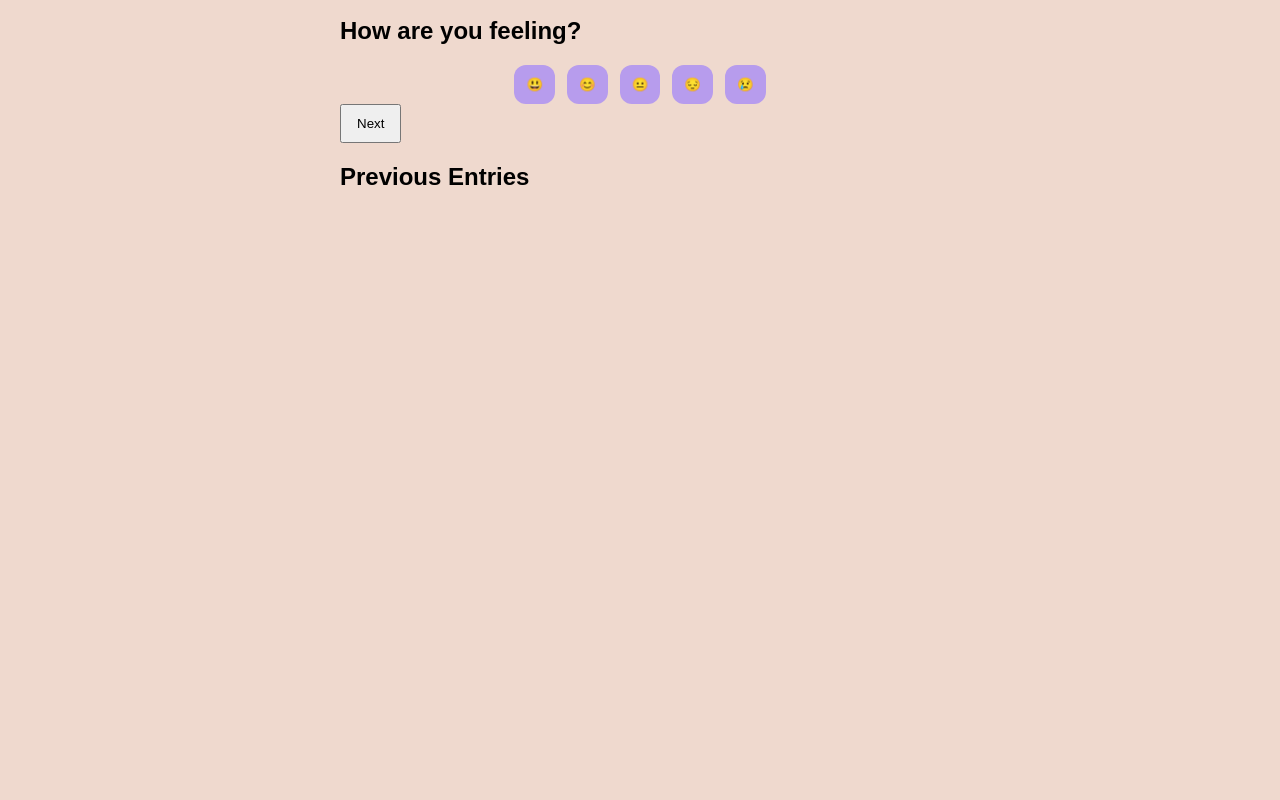
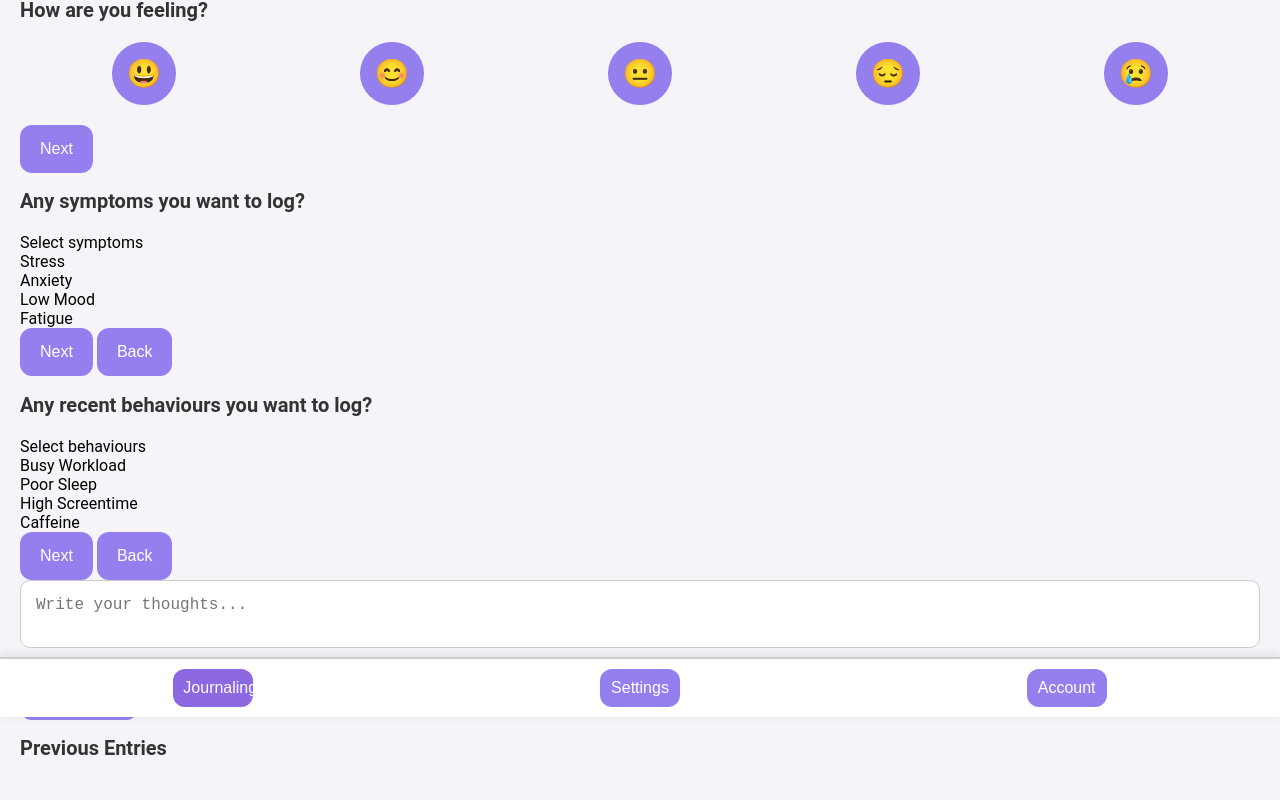
Before and after one commit to emilyerskine/DearyMe, a plain HTML site: page index.html in a window 1280 px wide. Shown: the part 83-883 px from the top of the page. Before the commit the page ends 800 px from the top, so only its background shows below. Drawn offline with Linux system fonts and the light colour scheme.

Commit message:
finally correct nav but still ugly

```diff
--- a/app.js
+++ b/app.js
@@ -19,6 +19,15 @@ const behaviours = ["Busy Workload", "Poor Sleep", "High Screentime", "Caffeine"
 const behaviourSelected = [];
 const behDisplay = document.querySelector("#behavioursMulti .multi-display");
 const behOptions = document.querySelector("#behavioursMulti .multi-options");
+// Section selectors
+const journalingSection = document.getElementById("journalingSection");
+const settingsSection = document.getElementById("settingsSection");
+const accountSection = document.getElementById("accountSection");
+// Nav buttons
+const journalingNav = document.getElementById("journalingNav");
+const settingsNav = document.getElementById("settingsNav");
+const accountNav = document.getElementById("accountNav");
+
 
 // make step by step
 let currentStep = 1;
@@ -167,3 +176,41 @@ document.getElementById("next3").addEventListener("click", () => {
     alert("Please select atleast one behaviour")
   }
 });
+
+// Show a specific section
+function showSection(section) {
+  // Hide all sections
+  journalingSection.classList.remove("active");
+  settingsSection.classList.remove("active");
+  accountSection.classList.remove("active");
+
+  // Show the selected section
+  section.classList.add("active");
+}
+
+// Nav button event listeners
+journalingNav.addEventListener("click", () => {
+  showSection(journalingSection);
+  highlightActiveNav(journalingNav);
+});
+
+settingsNav.addEventListener("click", () => {
+  showSection(settingsSection);
+  highlightActiveNav(settingsNav);
+});
+
+accountNav.addEventListener("click", () => {
+  showSection(accountSection);
+  highlightActiveNav(accountNav);
+});
+
+// Highlight active nav button
+function highlightActiveNav(activeButton) {
+  const buttons = [journalingNav, settingsNav, accountNav];
+  buttons.forEach(button => button.classList.remove("selected"));
+  activeButton.classList.add("selected");
+}
+
+// Start with the journaling section
+showSection(journalingSection);
+highlightActiveNav(journalingNav);
--- a/index.html
+++ b/index.html
@@ -8,7 +8,12 @@
   <link rel="manifest" href="manifest.json" />
 </head>
 <body>
-  <h1>DearyMe</h1>
+  <!-- Main Content -->
+  <div id="content">
+    <!-- Journaling Section -->
+    <div id="journalingSection" class="section active">
+      <h1>DearyMe - Journaling</h1>
+
       <div id="step1" class="step">
         <h2>How are you feeling?</h2>
         <div id="moodSelector" class="moodboard">
@@ -18,7 +23,7 @@
           <button data-value="Down">😔</button>
           <button data-value="Sad">😢</button>
         </div>
-  <button id="next1">Next</button>
+        <button id="next1" class="next-btn">Next</button>
       </div>
 
       <div id="step2" class="step">
@@ -27,8 +32,8 @@
           <div class="multi-display">Select symptoms</div>
           <div class="multi-options hidden"></div>
         </div>
-  <button id="next2">Next</button>
-  <button id="back1">Back</button>
+        <button id="next2" class="next-btn">Next</button>
+        <button id="back1" class="back-btn">Back</button>
       </div>
 
       <div id="step3" class="step">
@@ -37,17 +42,38 @@
           <div class="multi-display">Select behaviours</div>
           <div class="multi-options hidden"></div>
         </div>
-  <button id="next3">Next</button>
-  <button id="back2">Back</button>
+        <button id="next3" class="next-btn">Next</button>
+        <button id="back2" class="back-btn">Back</button>
       </div>
 
       <div id="step4" class="step">
         <textarea id="entry" placeholder="Write your thoughts..."></textarea>
-  <button id="saveBtn">Save Entry</button>
+        <button id="saveBtn" class="save-btn">Save Entry</button>
       </div>
 
       <h2>Previous Entries</h2>
       <ul id="entriesList"></ul>
+    </div>
+
+    <!-- Settings Section -->
+    <div id="settingsSection" class="section hidden">
+      <h1>Settings</h1>
+      <p>Settings content goes here.</p>
+    </div>
+
+    <!-- Account Section -->
+    <div id="accountSection" class="section hidden">
+      <h1>Account</h1>
+      <p>Account content goes here.</p>
+    </div>
+  </div>
+
+  <!-- Bottom NavBar -->
+  <nav id="bottomNav">
+    <button id="journalingNav" class="nav-btn">Journaling</button>
+    <button id="settingsNav" class="nav-btn">Settings</button>
+    <button id="accountNav" class="nav-btn">Account</button>
+  </nav>
 
   <script src="app.js"></script>
 </body>
--- a/style.css
+++ b/style.css
@@ -1,62 +1,152 @@
 body {
-  font-family: sans-serif;
-  max-width: 600px;
-  margin: auto;
-  padding: 20px;
-  background: #efd9ce;
+  font-family: 'Roboto', sans-serif;
+  background-color: #f4f4f9;
+  margin: 0;
+  padding: 0;
+  box-sizing: border-box;
+  height: 100vh;
 }
 
+/* Main content area */
+#content {
+  padding: 20px;
+  overflow-y: auto;
+}
+
+/* Section styles */
+.section {
+  display: none;
+}
+
+.section.active {
+  display: block;
+}
+
+h1 {
+  font-size: 24px;
+  text-align: center;
+  color: #333;
+}
+
+h2 {
+  font-size: 20px;
+  color: #333;
+  margin-bottom: 20px;
+}
+
+/* Moodboard buttons */
+.moodboard {
+  display: flex;
+  justify-content: space-around;
+  margin-bottom: 20px;
+}
+
+.moodboard button {
+  font-size: 28px;
+  padding: 15px;
+  background-color: #957fef;
+  border: none;
+  border-radius: 50%;
+  color: white;
+  cursor: pointer;
+  transition: background-color 0.3s ease;
+}
+
+.moodboard button:hover {
+  background-color: #b79ced;
+}
+
+.moodboard button.selected {
+  background-color: #8c68e1;
+}
+
+/* Textarea and Buttons */
 textarea {
   width: 100%;
-  height: 150px;
-  margin-bottom: 10px;
+  padding: 15px;
+  font-size: 16px;
+  border-radius: 10px;
+  border: 1px solid #ccc;
+  margin-bottom: 20px;
+  box-sizing: border-box;
+  resize: none;
 }
 
 button {
-  padding: 10px 15px;
+  padding: 15px 20px;
+  border: none;
+  background-color: #957fef;
+  color: white;
+  font-size: 16px;
+  border-radius: 12px;
   cursor: pointer;
+  transition: background-color 0.3s ease;
 }
 
+button:hover {
+  background-color: #8c68e1;
+}
+
+/* Previous Entries */
 ul {
   list-style: none;
   padding: 0;
 }
 
 li {
-  background: #f0f0f0;
-  padding: 10px;
-  margin-bottom: 8px;
-  border-radius: 5px;
+  background: #fff;
+  padding: 12px;
+  margin: 10px 0;
+  border-radius: 8px;
+  box-shadow: 0 2px 5px rgba(0, 0, 0, 0.1);
 }
 
-.moodboard {
+/* Bottom Navigation Bar */
+#bottomNav {
+  position: fixed;
+  bottom: 0;
+  width: 100%;
+  background-color: #ffffff;
   display: flex;
-  gap: 12px;
-  justify-content: center;
+  justify-content: space-around;
+  padding: 10px 0;
+  border-top: 2px solid #ccc;
+  box-shadow: 0 -2px 10px rgba(0, 0, 0, 0.1);
 }
 
-.moodboard button {
-  background: #b79ced;
+.nav-btn {
+  padding: 10px;
+  font-size: 16px;
+  background-color: #957fef;
+  color: white;
+  border: none;
   border-radius: 12px;
-  padding: 12px;
-  border: none;
+  width: 80px;
+  text-align: center;
+  cursor: pointer;
+  transition: background-color 0.3s ease;
 }
 
-.moodboard button.selected {
-  background: #957fef;
+.nav-btn:hover {
+  background-color: #8c68e1;
 }
 
-.multi-options div {
-  padding: 8px;
-  background:#b79ced;
-  margin: 2px;
-  border-radius: 5px;
+.nav-btn.selected {
+  background-color: #8c68e1;
 }
 
-.multi-options div:hover {
-  background: #957fef;
+/* Responsive Design */
+@media (max-width: 600px) {
+  .moodboard {
+    flex-direction: column;
+    align-items: center;
+  }
+
+  .moodboard button {
+    margin: 5px;
+  }
+
+  button {
+    width: 100%;
+  }
 }
-
-.hidden {
-  display: none;
-}
```
Lines whose indentation alone changed are shown as unchanged.
